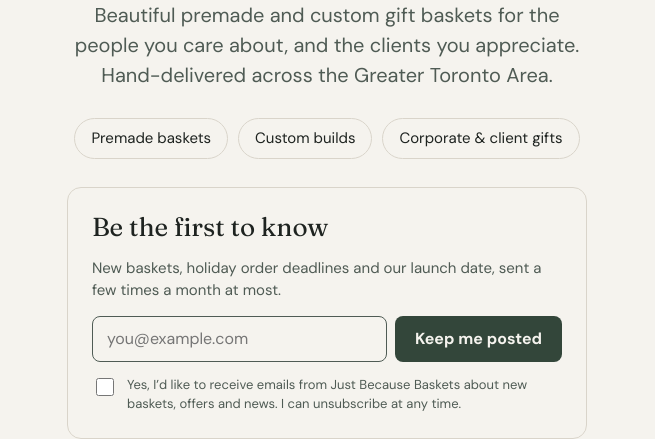
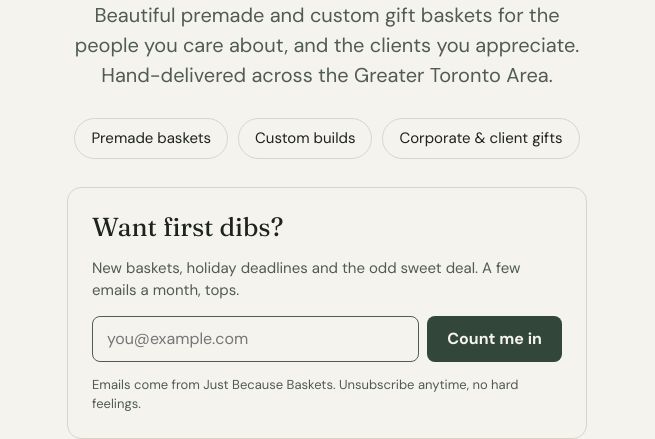
Before and after one commit to corwinbaron/justbecausebaskets-site, a plain HTML site: page index.html in a window 1280 px wide. Shown: the part 379-818 px from the top of the page, without its empty margins (313-968 px from the left). Drawn offline with Linux system fonts and the light colour scheme.

Commit message:
Friendlier newsletter signup copy, replace consent checkbox with plain note
Co-Authored-By: Claude Opus 5.5 <noreply@anthropic.com>
Claude-Session: https://claude.ai/code/session_013HqNBp8VNd57LNcAgzGs6h

```diff
--- a/index.html
+++ b/index.html
@@ -45,8 +45,7 @@ h1{margin:0;font-family:'Fraunces',Georgia,serif;font-weight:400;font-size:clamp
 .signup button{min-height:46px;padding:0 20px;font:inherit;font-size:16px;font-weight:700;color:#F5F3EE;background:#33463A;border:0;border-radius:8px;cursor:pointer}
 .signup button:hover{background:#1E2320}
 .signup input:focus-visible,.signup button:focus-visible{outline:2px solid var(--accent);outline-offset:2px}
-.consent{display:flex;gap:10px;align-items:flex-start;font-size:13px;line-height:1.45;color:var(--muted);cursor:pointer}
-.consent input{margin-top:2px;width:18px;height:18px;flex:none;accent-color:#33463A}
+.consent{margin:0;font-size:13px;line-height:1.45;color:var(--muted)}
 .sr-only{position:absolute;width:1px;height:1px;overflow:hidden;clip:rect(0 0 0 0);white-space:nowrap}
 @media (prefers-color-scheme: dark){.signup button{background:#B7C2B0;color:#1E2320}.signup button:hover{background:#F5F3EE}}
 footer{padding:24px 16px;text-align:center;font-size:14px;color:var(--muted)}
@@ -73,17 +72,14 @@ footer{padding:24px 16px;text-align:center;font-size:14px;color:var(--muted)}
       <li>Corporate &amp; client gifts</li>
     </ul>
     <form class="signup" action="https://app.kit.com/forms/10201789/subscriptions" method="post">
-      <h2 class="signup-title">Be the first to know</h2>
-      <p class="signup-lead">New baskets, holiday order deadlines and our launch date, sent a few times a month at most.</p>
+      <h2 class="signup-title">Want first dibs?</h2>
+      <p class="signup-lead">New baskets, holiday deadlines and the odd sweet deal. A few emails a month, tops.</p>
       <div class="signup-row">
         <label class="sr-only" for="email">Email address</label>
         <input id="email" type="email" name="email_address" placeholder="you@example.com" autocomplete="email" required>
-        <button type="submit">Keep me posted</button>
+        <button type="submit">Count me in</button>
       </div>
-      <label class="consent">
-        <input type="checkbox" required>
-        <span>Yes, I’d like to receive emails from Just Because Baskets about new baskets, offers and news. I can unsubscribe at any time.</span>
-      </label>
+      <p class="consent">Emails come from Just Because Baskets. Unsubscribe anytime, no hard feelings.</p>
     </form>
     <hr class="rule">
     <p class="contact">Ordering for the holidays? Email us at <a href="mailto:hello@justbecausebaskets.ca">hello@justbecausebaskets.ca</a></p>
```
Also changed, not shown: thanks.html (+3 -3 lines).
